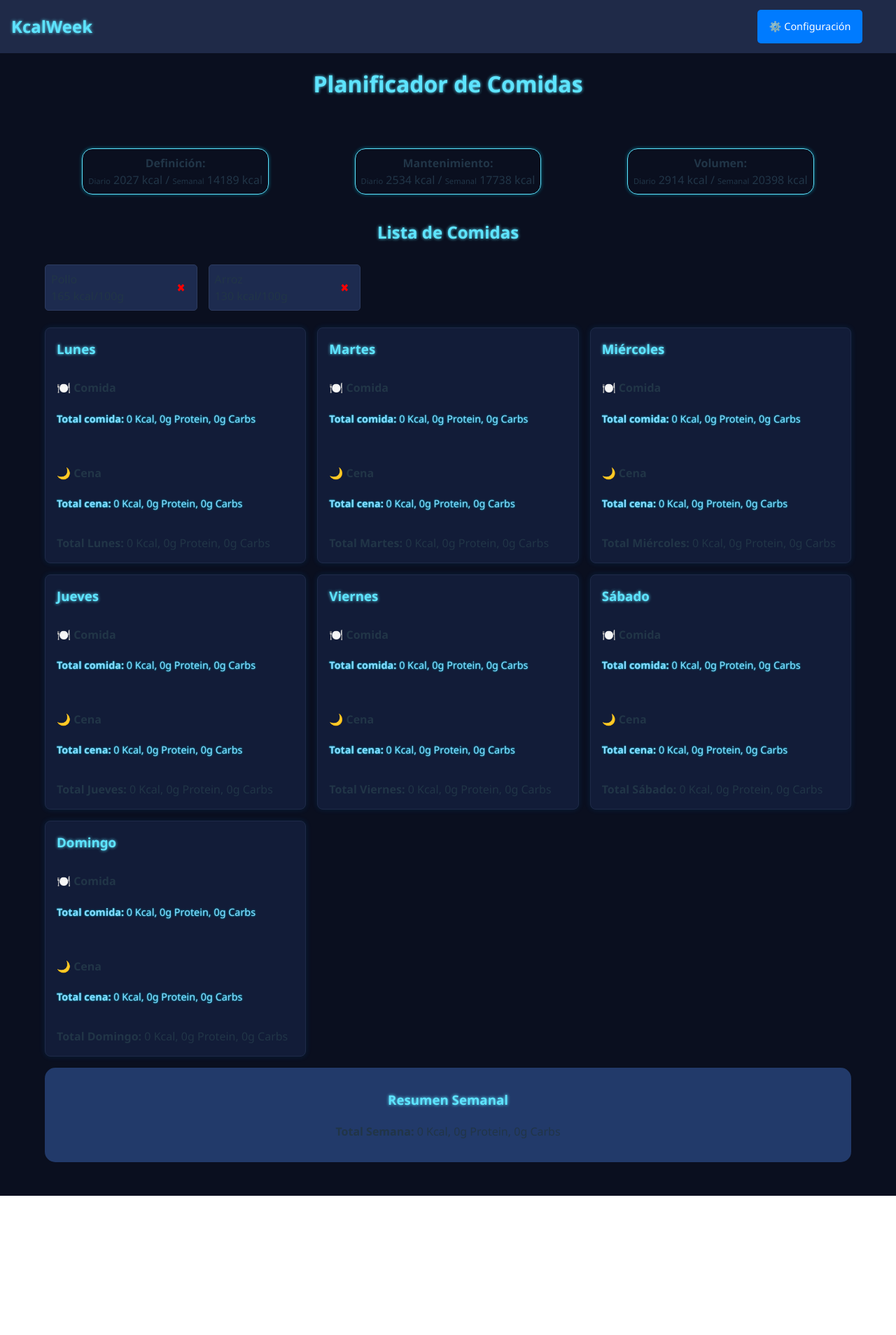
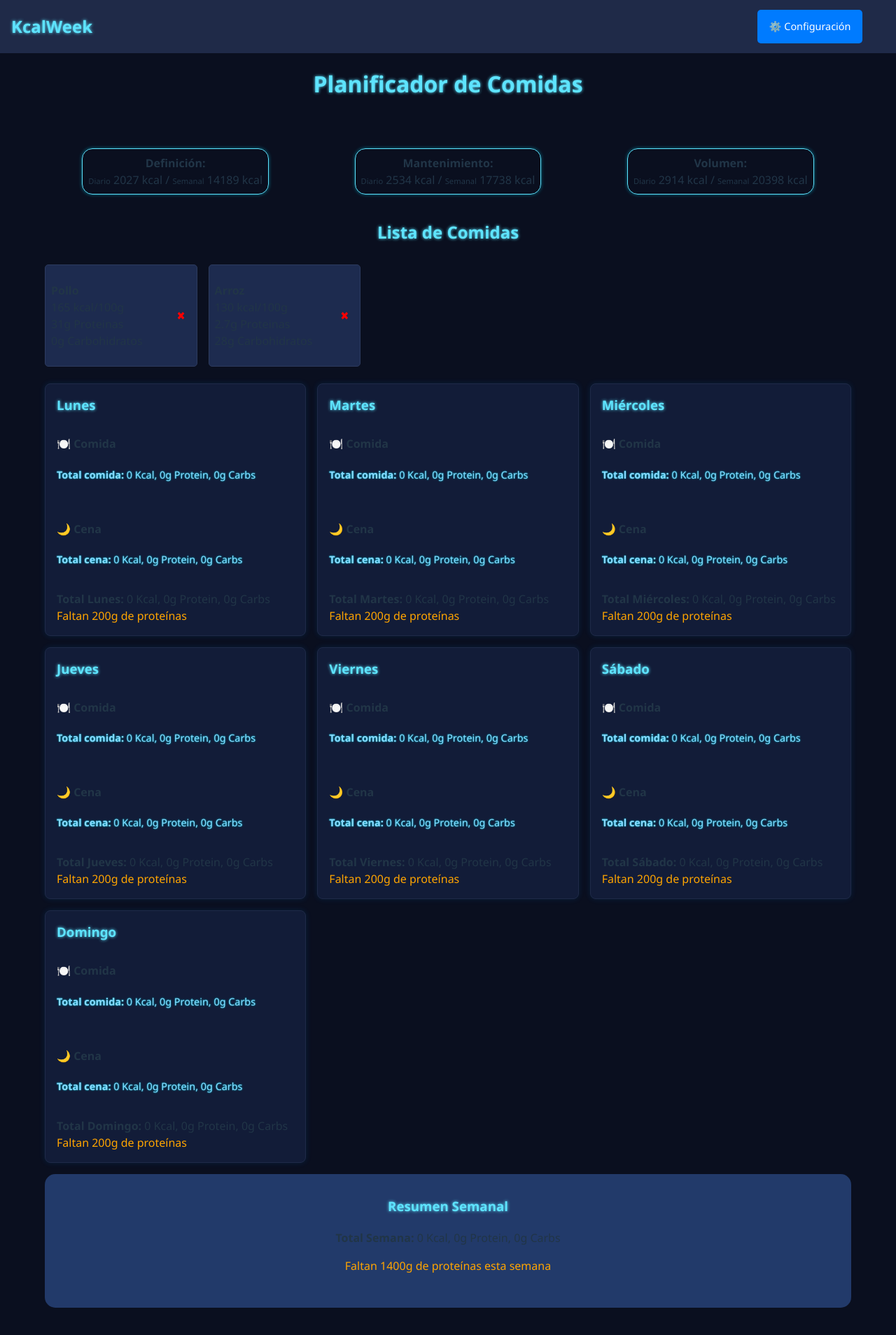
Before and after one commit to TamaraFdez/KcalWeek, a React (Vite) app: page / in a window 1280 px wide. Shown: the top 1908 px of the page at 70% size. Before the commit the page ends 1709 px from the top, so only its background shows below. Built offline with nearby package versions, Linux system fonts and the light colour scheme.

Commit message:
feat: add protein tracking to user form and week grid components

```diff
--- a/src/App.jsx
+++ b/src/App.jsx
@@ -24,7 +24,7 @@ function App() {
   const [usuario, setUsuario] = useState(() => {
     const saved = localStorage.getItem("usuario");
     return saved ? JSON.parse(saved) : {
-      peso: "74", altura: "168", edad: "32", sexo: "hombre", actividad: "1.55",
+      peso: "74", altura: "168", edad: "32", sexo: "hombre", actividad: "1.55",proteinas: "200"
     };
   });
 
@@ -128,6 +128,7 @@ const handleDrop = (dia, tipo) => {
         handleDrop={handleDrop}
         handleGramsChange={handleGramsChange}
         deleteMeal={deleteMeal}
+        usuario={usuario}
       />
     </main>
     </>
--- a/src/components/FoodList.jsx
+++ b/src/components/FoodList.jsx
@@ -5,8 +5,10 @@ export default function FoodList({ foodItems, handleDragStart, borrarComida }) {
         <ul className="food-items">
           {foodItems.map(item => (
             <li key={item.id} draggable onDragStart={() => handleDragStart(item.id)} className="draggrable-item">
-              {item.name} <br />
-              {item.kcal} kcal/100g
+              <p><strong>{item.name}</strong> <br />
+              {item.kcal} kcal/100g <br />
+              {item.protein}g Proteinas <br />
+              {item.carbs}g Carbohidratos </p>
               <button className="boton-delete" onClick={() => borrarComida(item.id)}>✖</button>
             </li>
           ))}
--- a/src/components/UserForm.jsx
+++ b/src/components/UserForm.jsx
@@ -26,6 +26,9 @@ export default function UserForm({ usuario, setUsuario }) {
             <option value="1.9">Muy intenso</option>
           </select>
         </label>
+        <label>Proteinas:{" "}
+          <input type="number" value={usuario.proteinas} onChange={(e) => setUsuario((u) => ({ ...u, proteinas: e.target.value }))} />
+        </label>
       </div>
     );
   }
--- a/src/components/WeekGrid.jsx
+++ b/src/components/WeekGrid.jsx
@@ -5,6 +5,7 @@ export default function WeekGrid({
   handleDrop,
   handleGramsChange,
   deleteMeal,
+  usuario
 }) {
   const diasSemana = [
     "Lunes",
@@ -94,10 +95,16 @@ export default function WeekGrid({
               );
             })}
             <div className="totals-dia">
-              <strong>Total {dia}: </strong> {Math.round(totalDia.kcal)} Kcal,{" "}
-              {Math.round(totalDia.protein)}g Protein,{" "}
-              {Math.round(totalDia.carbs)}g Carbs
-            </div>
+  <strong>Total {dia}: </strong> {Math.round(totalDia.kcal)} Kcal,{" "}
+  {Math.round(totalDia.protein)}g Protein,{" "}
+  {Math.round(totalDia.carbs)}g Carbs
+  <br />
+  <span style={{ color: totalDia.protein < usuario.proteinas ? 'orange' : 'lightgreen' }}>
+    {totalDia.protein < usuario.proteinas
+      ? `Faltan ${Math.round(usuario.proteinas - totalDia.protein)}g de proteínas`
+      : `¡Objetivo de proteínas alcanzado!`}
+  </span>
+</div>
           </div>
         );
       })}
@@ -108,6 +115,11 @@ export default function WeekGrid({
         <strong>Total Semana: </strong> {Math.round(totalSemana.kcal)} Kcal,{" "}
         {Math.round(totalSemana.protein)}g Protein,{" "}
         {Math.round(totalSemana.carbs)}g Carbs
+        <p style={{ color: totalSemana.protein < usuario.proteinas * 7 ? 'orange' : 'lightgreen' }}>
+  {totalSemana.protein < usuario.proteinas * 7
+    ? `Faltan ${Math.round(usuario.proteinas * 7 - totalSemana.protein)}g de proteínas esta semana`
+    : `¡Meta semanal de proteínas cumplida!`}
+</p>
       </div>
       </>
   );
```
